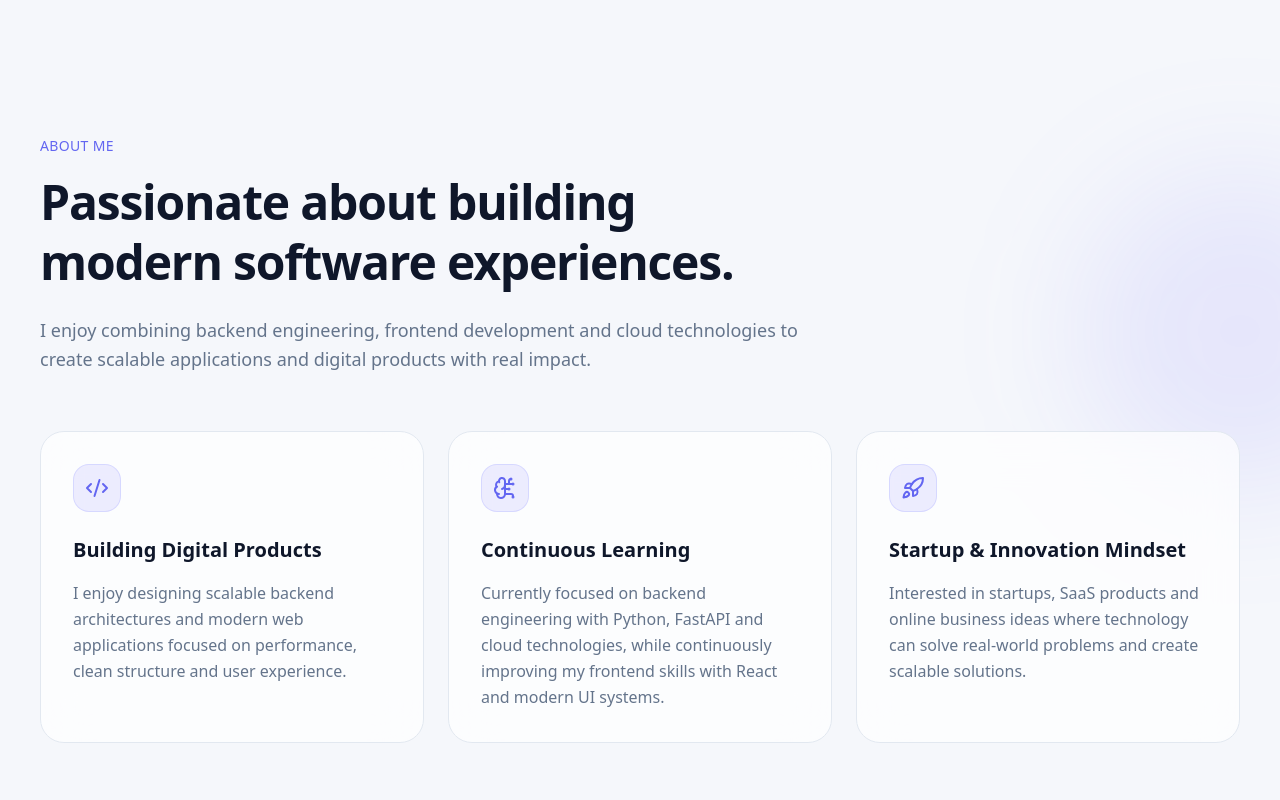
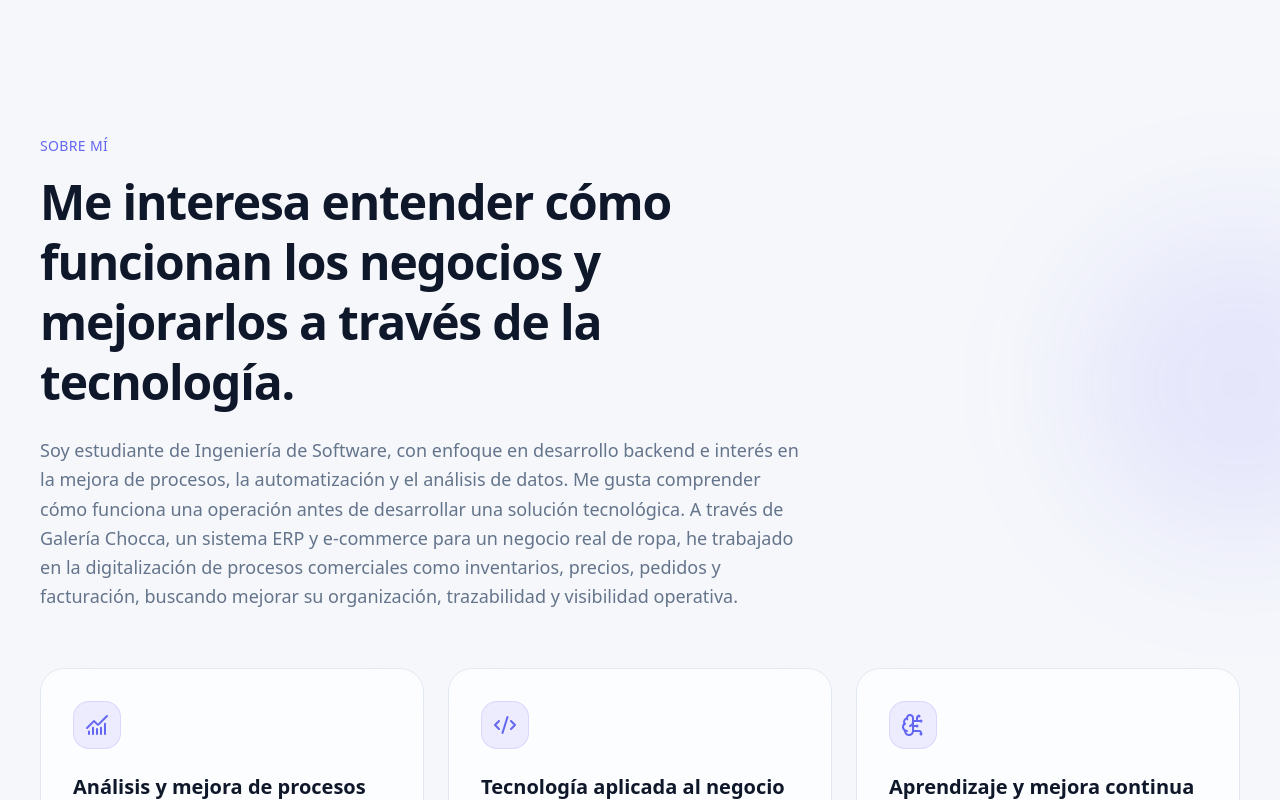
Before and after one commit to AbelChocca/Portfolio-Personal, a React (Vite) app: page / in a window 1280 px wide. Shown: the part 840-1640 px from the top of the page. Built offline with nearby package versions, Linux system fonts and the light colour scheme.

Commit message:
feat: update About component with localized titles and descriptions, improve layout and icon usage

```diff
--- a/src/components/About.tsx
+++ b/src/components/About.tsx
@@ -1,25 +1,25 @@
-import { BrainCircuit, Code2, Rocket } from "lucide-react";
+import { BrainCircuit, Code2, ChartNoAxesCombined } from "lucide-react";
 
 import AnimatedDiv from "./AnimatedDiv";
 
 const cards = [
   {
-    title: "Building Digital Products",
+    title: "Análisis y mejora de procesos",
     description:
-      "I enjoy designing scalable backend architectures and modern web applications focused on performance, clean structure and user experience.",
+      "Me interesa comprender cómo funcionan las operaciones de un negocio, identificar tareas manuales y oportunidades de mejora, y transformar esos procesos en flujos digitales más organizados y eficientes.",
+    icon: ChartNoAxesCombined,
+  },
+  {
+    title: "Tecnología aplicada al negocio",
+    description:
+      "Desarrollo soluciones con Python, SQL y tecnologías backend para automatizar tareas, integrar información y facilitar el seguimiento de operaciones. Mi experiencia incluye sistemas de inventario, ventas y gestión comercial.",
     icon: Code2,
   },
   {
-    title: "Continuous Learning",
+    title: "Aprendizaje y mejora continua",
     description:
-      "Currently focused on backend engineering with Python, FastAPI and cloud technologies, while continuously improving my frontend skills with React and modern UI systems.",
+      "Busco seguir desarrollando mis capacidades en análisis de datos, automatización e indicadores de gestión. Me motiva aprender de problemas reales, colaborar con otros y encontrar formas prácticas de mejorar los procesos.",
     icon: BrainCircuit,
-  },
-  {
-    title: "Startup & Innovation Mindset",
-    description:
-      "Interested in startups, SaaS products and online business ideas where technology can solve real-world problems and create scalable solutions.",
-    icon: Rocket,
   },
 ];
 
@@ -45,12 +45,13 @@ const About = () => {
           rounded-full
           bg-indigo-500/10
           blur-3xl
+          pointer-events-none
         "
       />
 
       <div className="relative z-10 max-w-7xl mx-auto px-6 md:px-10">
         <AnimatedDiv stagger preset="fadeUp" distance={18}>
-          {/* HEADER */}
+          {/* ENCABEZADO */}
           <div className="max-w-3xl mb-14">
             <p
               className="
@@ -62,7 +63,7 @@ const About = () => {
                 mb-4
               "
             >
-              About Me
+              Sobre mí
             </p>
 
             <h2
@@ -75,7 +76,8 @@ const About = () => {
                 text-[var(--foreground)]
               "
             >
-              Passionate about building modern software experiences.
+              Me interesa entender cómo funcionan los negocios y mejorarlos a
+              través de la tecnología.
             </h2>
 
             <p
@@ -86,13 +88,19 @@ const About = () => {
                 text-[var(--muted)]
               "
             >
-              I enjoy combining backend engineering, frontend development and
-              cloud technologies to create scalable applications and digital
-              products with real impact.
+              Soy estudiante de Ingeniería de Software, con enfoque en
+              desarrollo backend e interés en la mejora de procesos, la
+              automatización y el análisis de datos. Me gusta comprender cómo
+              funciona una operación antes de desarrollar una solución
+              tecnológica. A través de Galería Chocca, un sistema ERP y
+              e-commerce para un negocio real de ropa, he trabajado en la
+              digitalización de procesos comerciales como inventarios, precios,
+              pedidos y facturación, buscando mejorar su organización,
+              trazabilidad y visibilidad operativa.
             </p>
           </div>
 
-          {/* CARDS */}
+          {/* TARJETAS */}
           <div
             className="
               grid
@@ -101,11 +109,11 @@ const About = () => {
               gap-6
             "
           >
-            {cards.map((card, index) => {
+            {cards.map((card) => {
               const Icon = card.icon;
 
               return (
-                <AnimatedDiv key={index} direction="up" distance={12}>
+                <AnimatedDiv key={card.title} direction="up" distance={12}>
                   <div
                     className="
                       group
@@ -122,7 +130,7 @@ const About = () => {
                       hover:border-[var(--primary)]
                     "
                   >
-                    {/* Glow hover */}
+                    {/* Glow al pasar el cursor */}
                     <div
                       className="
                         absolute
@@ -133,10 +141,11 @@ const About = () => {
                         bg-gradient-to-br
                         from-indigo-500/10
                         to-transparent
+                        pointer-events-none
                       "
                     />
 
-                    {/* Icon */}
+                    {/* Icono */}
                     <div
                       className="
                         relative
@@ -157,7 +166,7 @@ const About = () => {
                       />
                     </div>
 
-                    {/* Content */}
+                    {/* Contenido */}
                     <div className="relative z-10">
                       <h3
                         className="
```
